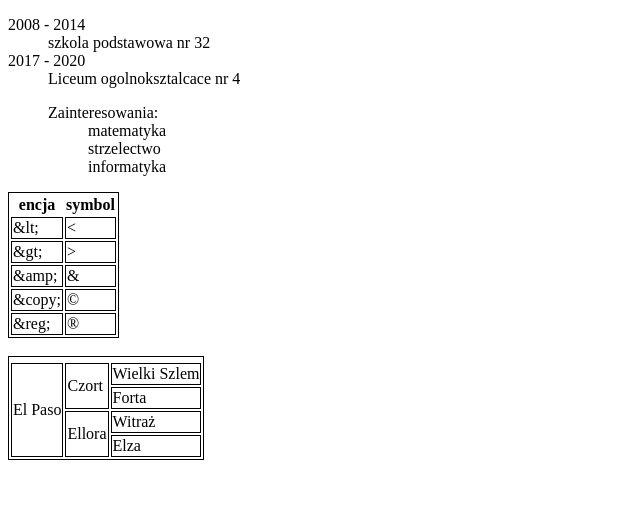
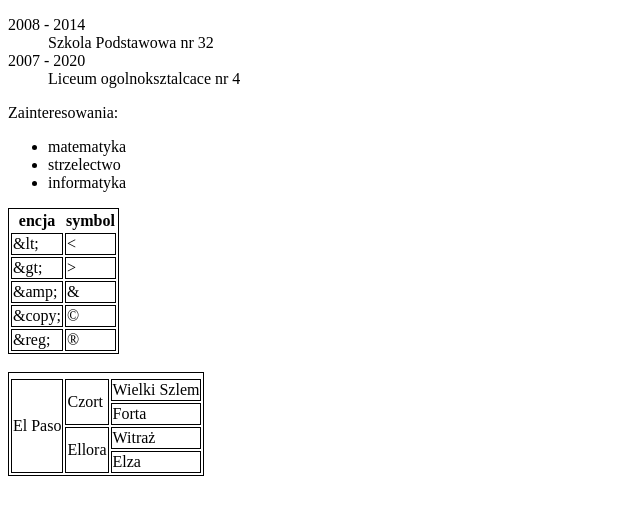
Before and after one commit to Zariyo/Web-technologies, a plain HTML site: page lab02/lab01_index.html in a window 1280 px wide. Shown: the whole page, without its empty margins (0-640 px from the left). Drawn offline with Linux system fonts and the light colour scheme.

Commit message:
Update lab01_index.html

```diff
--- a/lab02/lab01_index.html
+++ b/lab02/lab01_index.html
@@ -1,7 +1,7 @@
 <!DOCTYPE html>
 <html lang="en">
+<head>
     <title> Strona </title>
-<head>
     <meta charset="UTF-8">
     <meta name="viewport" content="width=device-width, initial-scale=1.0">
     <style>
@@ -11,19 +11,19 @@
 <body>
     <div>
         <dl>
-        2008 - 2014
-            <dd>szkola podstawowa nr 32</dd>
-        2017 - 2020
+            <dt>2008 - 2014</dt>
+            <dd>Szkola Podstawowa nr 32</dd>
+            <dt>2007 - 2020</dt>
             <dd>Liceum ogolnoksztalcace nr 4</dd>
         </dl>
     </div>
 
     <div>
+        <p>Zainteresowania:</p>
         <ul>
-        Zainteresowania:
-            <dd>matematyka</dd>
-            <dd>strzelectwo</dd>
-            <dd>informatyka</dd>
+            <li>matematyka</li>
+            <li>strzelectwo</li>
+            <li>informatyka</li>
         </ul>
     </div>
     <div>
```
